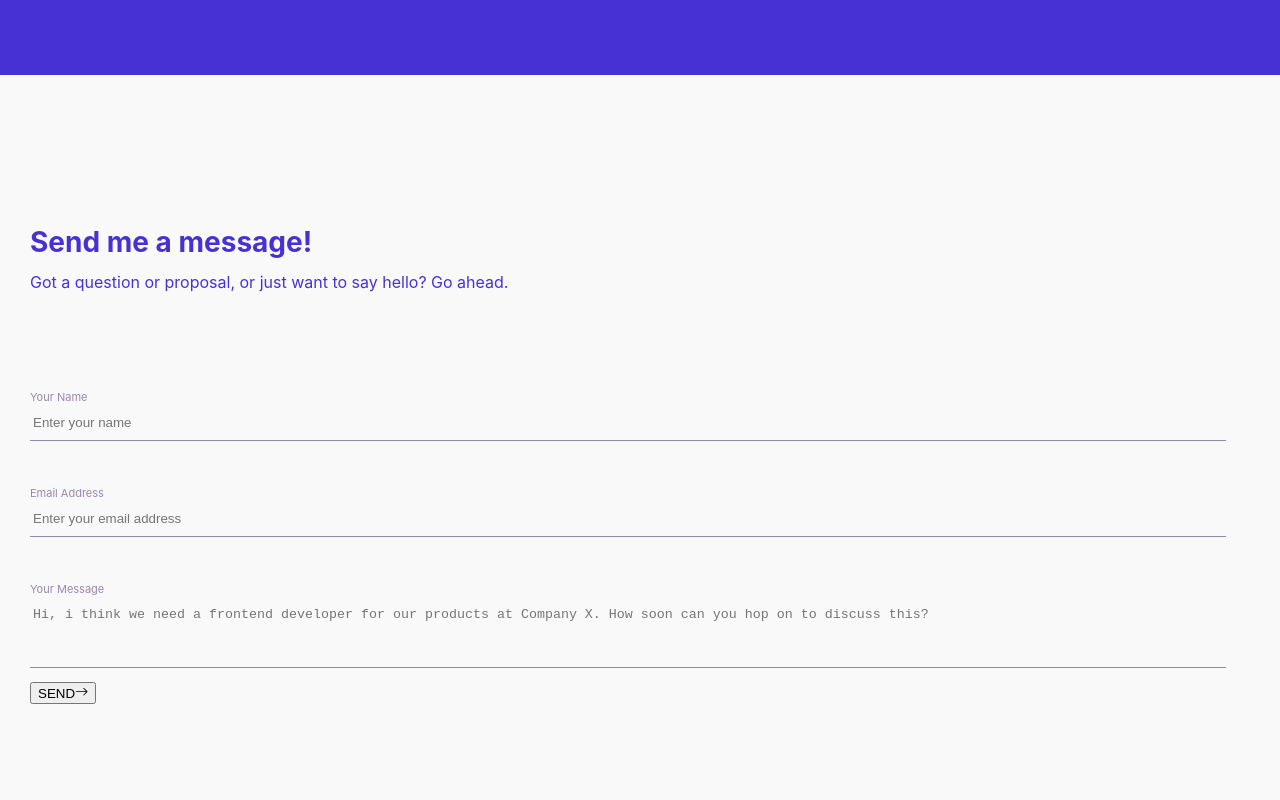
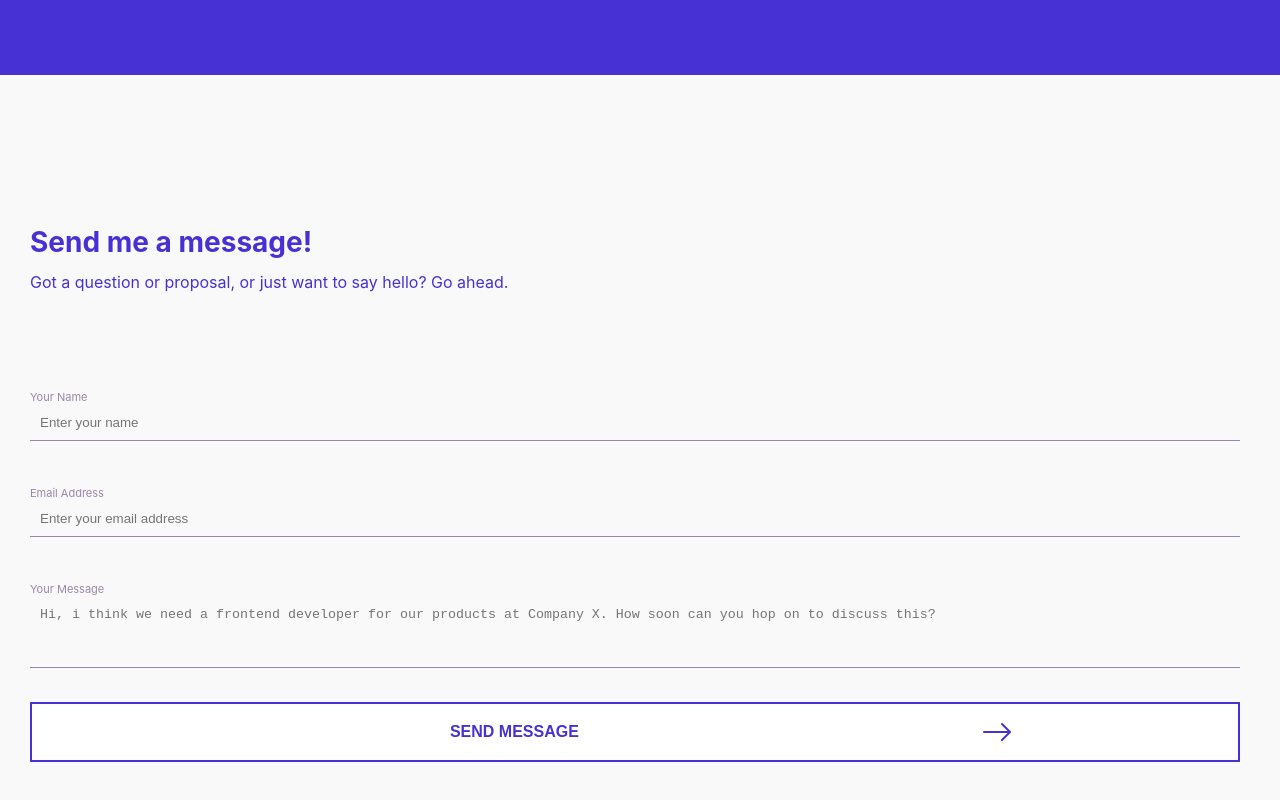
Before and after one commit to Materka11/myWeb, a React (Create React App) app: page / in a window 1280 px wide. Shown: the part 2475-3275 px from the top of the page. Built offline with nearby package versions, Linux system fonts and the light colour scheme.

Commit message:
Add animation for button in form

```diff
--- a/src/components/Form.tsx
+++ b/src/components/Form.tsx
@@ -72,8 +72,12 @@ function Form() {
 					</div>
 				</fieldset>
 				<button type="submit">
-					<span>SEND</span>
+					<span>SEND MESSAGE</span>
 					<BsArrowRight className="icon" />
+					<div className="btnDynamic">
+						<span>SEND MESSAGE</span>
+						<BsArrowRight className="icon" />
+					</div>
 				</button>
 			</form>
 		</div>
--- a/src/styles/form.css
+++ b/src/styles/form.css
@@ -42,9 +42,56 @@
   border-bottom: 1px solid rgba(61, 21, 95, 0.5);
   border-radius: 0;
   width: 100%;
-  padding: 10px 3px;
+  padding: 10px 10px;
 }
 .form form fieldset .formRow textarea {
   resize: none;
   min-height: 50px;
+}
+.form form button {
+  position: absolute;
+  width: calc(100% + 20px);
+  height: 60px;
+  border: 2px solid #4831d4;
+  background-color: #4831d4;
+  color: #ffffff;
+  font-size: 1rem;
+  bottom: -80px;
+  font-weight: bold;
+  overflow: hidden;
+}
+.form form button span {
+  position: absolute;
+  left: 40%;
+  transform: translate(-50%, -50%);
+  top: 50%;
+  text-transform: uppercase;
+}
+.form form button .icon {
+  color: #ffffff;
+  font-size: 2rem;
+  position: absolute;
+  left: 80%;
+  transform: translate(-50%, -50%);
+  top: 50%;
+}
+.form form button .btnDynamic {
+  display: flex;
+  justify-content: center;
+  align-items: center;
+  position: absolute;
+  top: 0;
+  left: 0;
+  right: 0;
+  bottom: 0;
+  z-index: 2;
+  transition: all ease 0.5s;
+  background-color: #ffffff;
+  color: #4831d4;
+}
+.form form button .btnDynamic .icon {
+  color: #4831d4;
+}
+.form form button:hover .btnDynamic {
+  transform: translateX(100%);
 }/*# sourceMappingURL=form.css.map */
--- a/src/styles/form.scss
+++ b/src/styles/form.scss
@@ -46,7 +46,7 @@
 					border-bottom: 1px solid rgba(61, 21, 95, 0.5);
 					border-radius: 0;
 					width: 100%;
-					padding: 10px 3px;
+					padding: 10px 10px;
 				}
 
 				textarea {
@@ -55,5 +55,58 @@
 				}
 			}
 		}
+
+		button {
+			position: absolute;
+			width: calc(100% + 20px);
+			height: 60px;
+			border: 2px solid $primary-purple;
+			background-color: $primary-purple;
+			color: $white;
+			font-size: 1rem;
+			bottom: -80px;
+			font-weight: bold;
+			overflow: hidden;
+
+			span {
+				position: absolute;
+				left: 40%;
+				transform: translate(-50%, -50%);
+				top: 50%;
+				text-transform: uppercase;
+			}
+
+			.icon {
+				color: $white;
+				font-size: 2rem;
+				position: absolute;
+				left: 80%;
+				transform: translate(-50%, -50%);
+				top: 50%;
+			}
+
+			.btnDynamic {
+				display: flex;
+				justify-content: center;
+				align-items: center;
+				position: absolute;
+				top: 0;
+				left: 0;
+				right: 0;
+				bottom: 0;
+				z-index: 2;
+				transition: all ease .5s;
+				background-color: $white;
+				color: $primary-purple;
+
+				.icon {
+					color: $primary-purple;
+				}
+			}
+		}
+
+		button:hover .btnDynamic {
+			transform: translateX(100%);
+		}
 	}
 }
--- a/src/styles/workContainer.css
+++ b/src/styles/workContainer.css
@@ -25,7 +25,7 @@
   transform: translate(-50%, 0);
   width: 300px;
   height: 60px;
-  border: 1px solid #4831d4;
+  border: 2px solid #4831d4;
   background-color: #ffffff;
   color: #4831d4;
   font-size: 1rem;
--- a/src/styles/workContainer.scss
+++ b/src/styles/workContainer.scss
@@ -31,7 +31,7 @@
 		transform: translate(-50%, 0);
 		width: 300px;
 		height: 60px;
-		border: 1px solid $primary-purple;
+		border: 2px solid $primary-purple;
 		background-color: $white;
 		color: $primary-purple;
 		font-size: 1rem;
```
Also changed, not shown: 1 other file (tests, documents, lock files or other folders).
